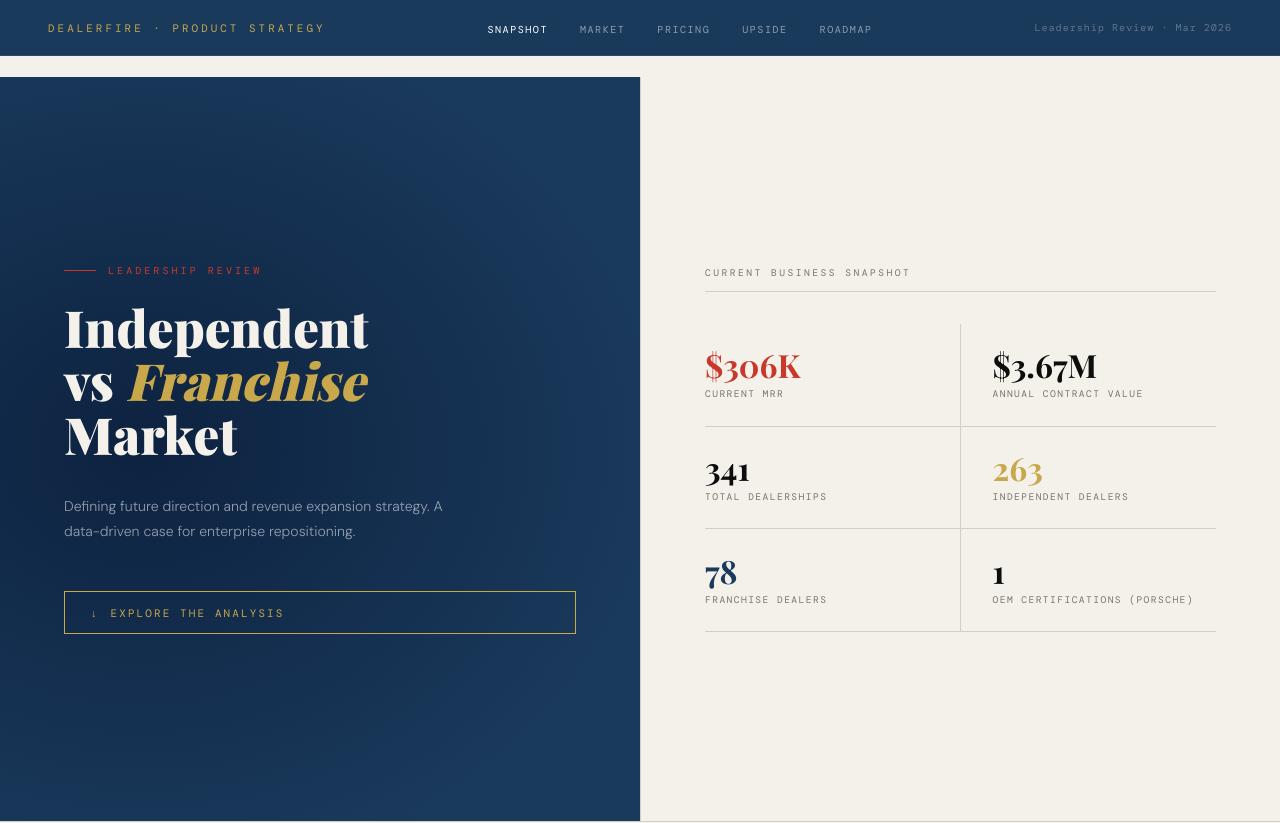
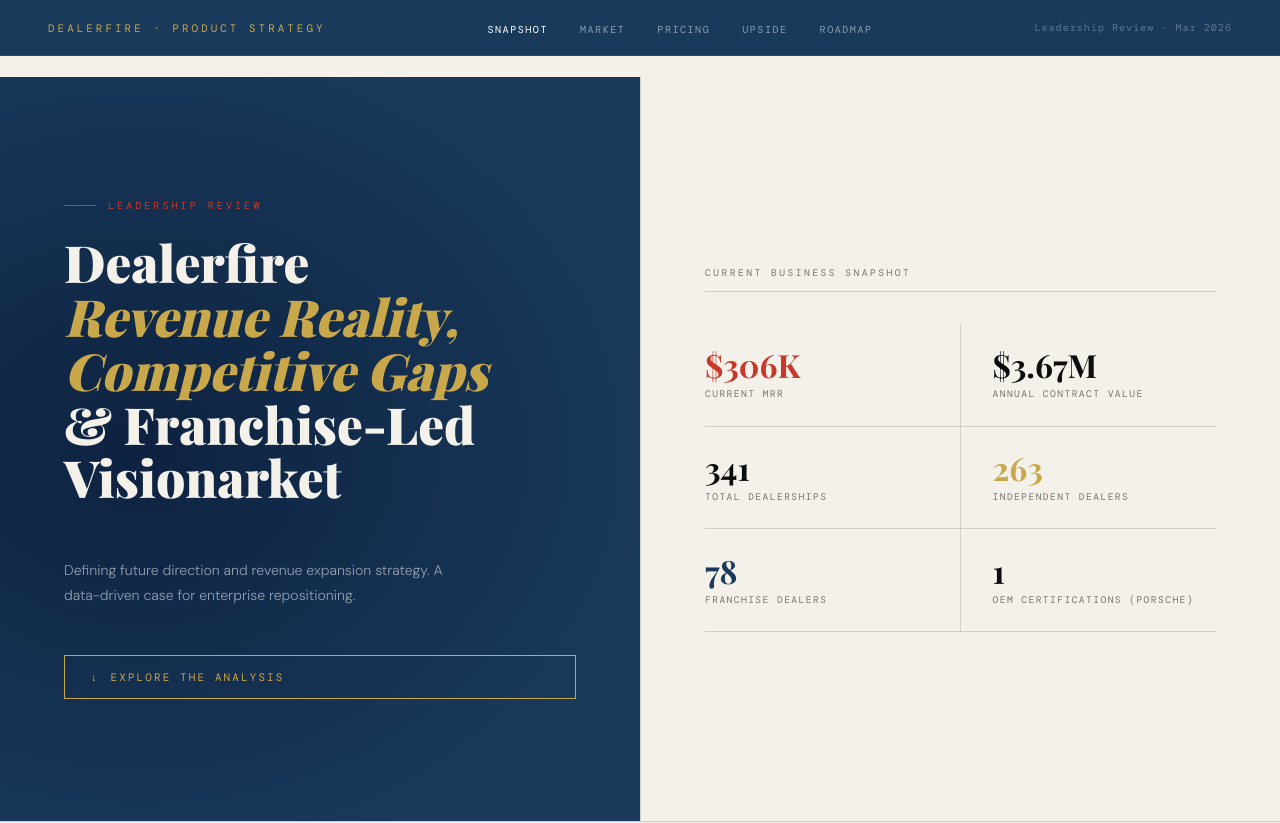
Before and after one commit to JohnWesley2112/DFLeaderShipVisit, a plain HTML site: page index.html in a window 1280 px wide. Shown: the top 823 px of the page. Drawn offline with nearby package versions, Linux system fonts and the light colour scheme; a web font is replaced by a local one.

Commit message:
Update hero title in index.html

```diff
--- a/index.html
+++ b/index.html
@@ -765,10 +765,12 @@
     <div class="hero__left">
       <p class="hero__eyebrow" aria-hidden="true">Leadership Review</p>
       <h1 class="hero__title" id="hero-heading">
-        Independent<br>
-        vs <em>Franchise</em><br>
-        Market
+        Dealerfire<br>
+        <em>Revenue Reality, Competitive Gaps</em><br>
+        & Franchise-Led Visionarket
       </h1>
+
+      :
       <p class="hero__sub">
         Defining future direction and revenue expansion strategy.
         A data-driven case for enterprise repositioning.
```
